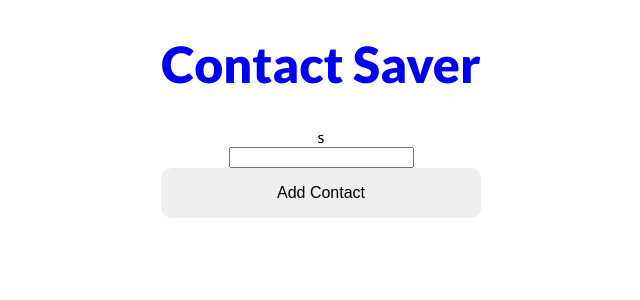
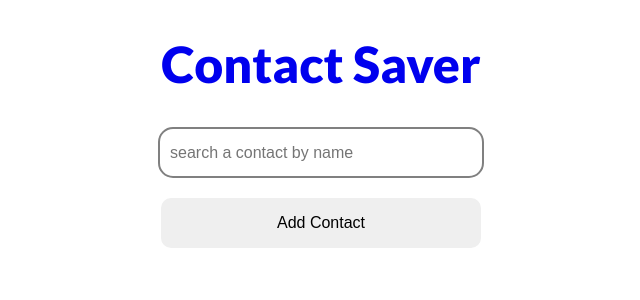
Before and after one commit to PlattDominic/flask-contact-saver, a Flask app: page / in a window 1280 px wide. Shown: the top 300 px of the page, without its empty margins (319-959 px from the left). Run offline with Flask 2, Linux system fonts and the light colour scheme.

Commit message:
Added more to CSS

```diff
--- a/src/app.py
+++ b/src/app.py
@@ -1,3 +1,4 @@
+# https://github.com/pallets/flask
 from flask import Flask, render_template, url_for, request, redirect
 from flask.wrappers import Request
 from flask_sqlalchemy import SQLAlchemy
@@ -20,10 +21,21 @@ class Contact(db.Model):
         return '<Contact %r>' % self.id
 
 
-
 @app.route('/')
 def Index():
-    return render_template('index.html')
+    if (request.args.get("search")):
+        search = request.args.get("search")
+        contacts = Contact.query.all()
+
+        search_result = list()
+
+        for contact in contacts:
+            if contact.name == search:
+                search_result.append(contact)
+
+        return render_template('search_result.html', contacts=search_result)
+    else:
+        return render_template('index.html')
 
 
 @app.route('/addcontact', methods=["GET", "POST"])
@@ -36,8 +48,8 @@ def addContact():
         new_contact = Contact(name=contact_name, phonenumber=contact_phonenumber, email=contact_email)
 
         try:
-            #db.session.add(new_contact)
-            #db.session.commit()
+            db.session.add(new_contact)
+            db.session.commit()
             return redirect('/')
         except:
             return 'There was a issue when creating and adding the term'
--- a/src/static/css/main.css
+++ b/src/static/css/main.css
@@ -19,6 +19,26 @@ h2
 }
 
 
+#searchinput
+{
+    height: 45px;
+    width: 310px;
+    font-size: 16px;
+    border: 2px solid gray;
+    border-radius: 15px;
+    padding-left: 10px;
+}
+
+#searchinput::-moz-placeholder
+{
+    text-align: center;
+}
+
+#searchinput:focus
+{
+    outline: none;
+}
+
 .home-link
 {
     text-decoration: none;
@@ -32,6 +52,7 @@ h2
 
 .main-buttons
 {
+    margin-top: 20px;
     height: 50px;
     width: 320px;
     font-size: 16px;
--- a/src/templates/base.html
+++ b/src/templates/base.html
@@ -12,7 +12,7 @@
         {% block head %}{% endblock %}
     </head>
     <body>
-        <a class="home-link" href="/"><h1>Contact Saver</h1></a>s
+        <a class="home-link" href="/"><h1>Contact Saver</h1></a>
         {% block body %}{% endblock %}
     </body>
 </html>
--- a/src/templates/index.html
+++ b/src/templates/index.html
@@ -11,11 +11,12 @@
 
 <div>
 
-    <form>
-        <input>
+    <form action="/" method="GET">
+        <input type="text" name="search" id="searchinput" placeholder="search a contact by name" required required pattern="*/S+.*">
     </form>
 
     <a href="./addcontact"><button class="main-buttons">Add Contact</button></a>
+
 </div>
 
 {% endblock %}
```
Also changed, not shown: src/templates/search_result.html (added, +26 -0 lines), src/appdictionary.db.
